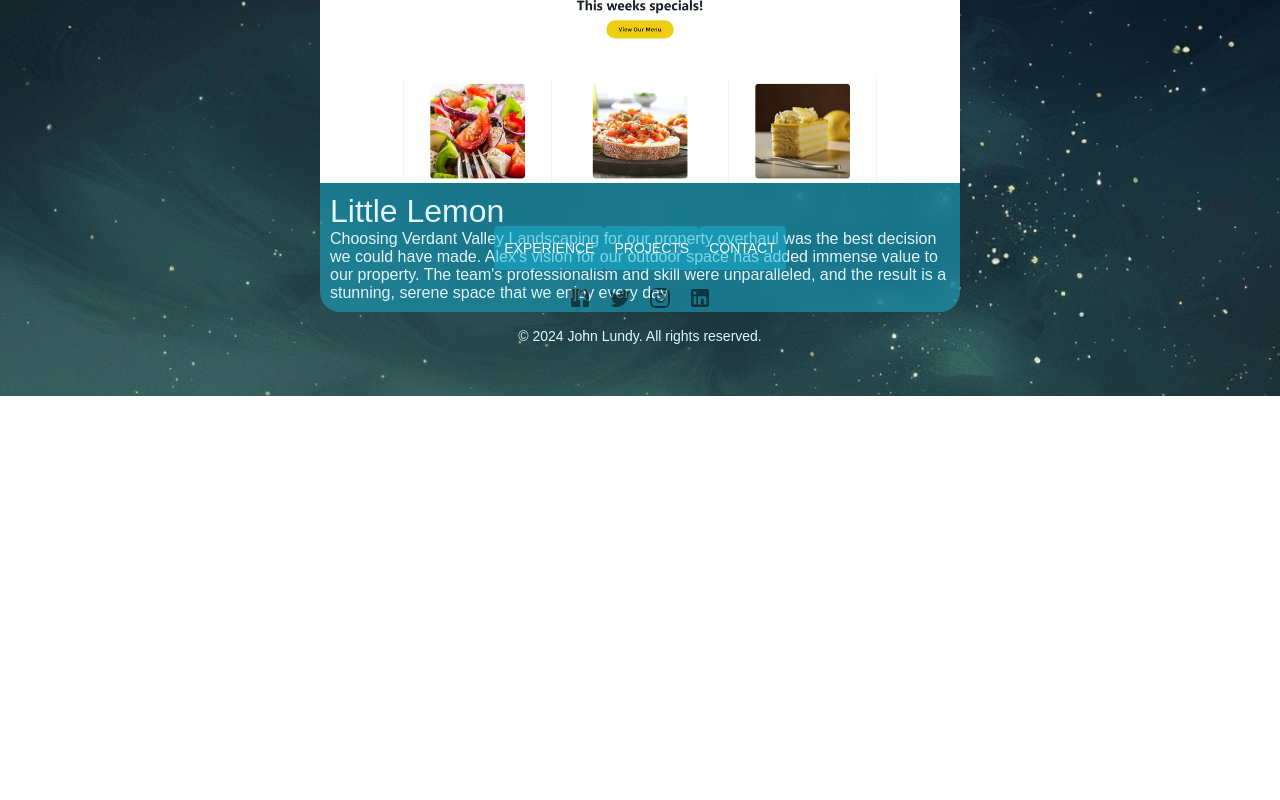
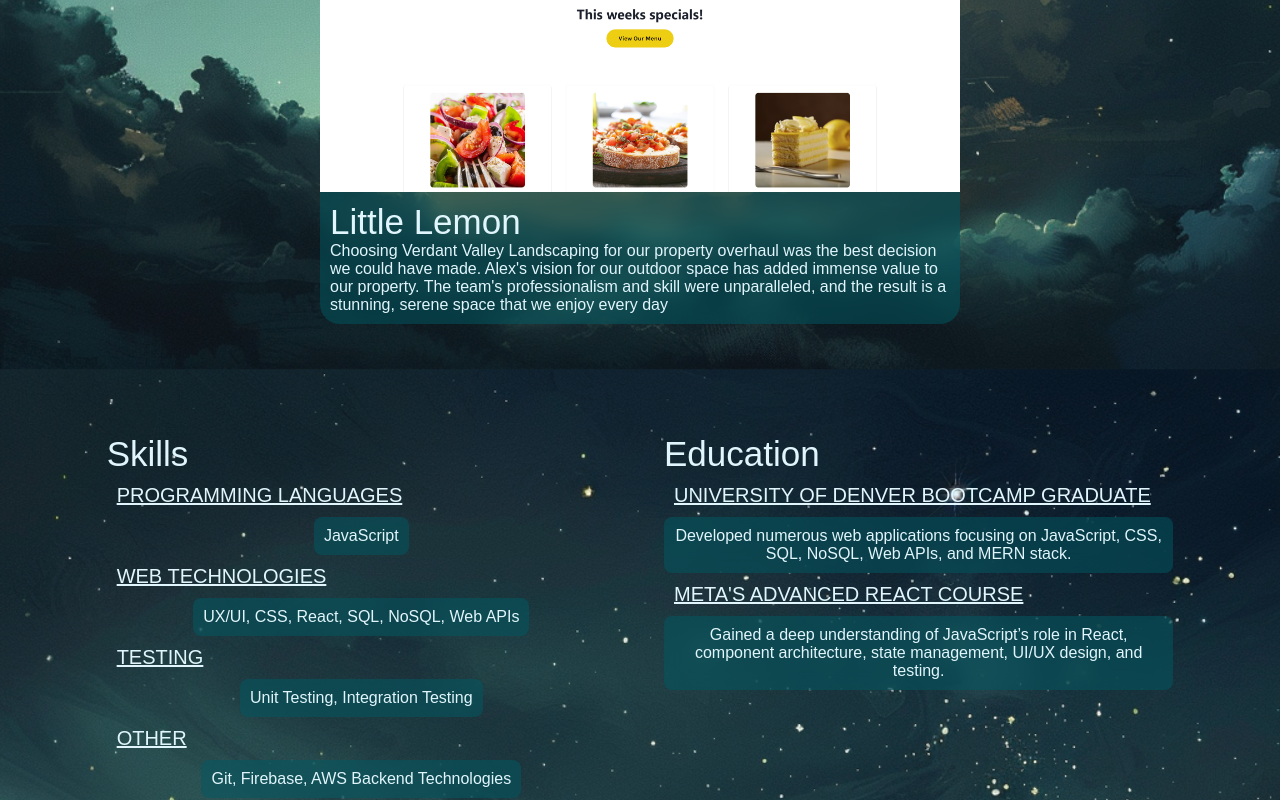
Before and after one commit to johnlundy94/full-stack-portfolio, a React (Create React App) app: page / in a window 1280 px wide. Shown: the part 2000-2800 px from the top of the page. Before the commit the page ends 2396 px from the top, so only its background shows below. Built offline with nearby package versions, Linux system fonts and the light colour scheme; a web font is replaced by a local one.

Commit message:
Completed Experience section

```diff
--- a/src/App.css
+++ b/src/App.css
@@ -9,6 +9,7 @@ h1 {
   font-family: "Anta", sans-serif;
   font-weight: 400;
   font-style: normal;
+  font-size: 35px;
 }
 
 
--- a/src/Home.css
+++ b/src/Home.css
@@ -1,6 +1,7 @@
 .Home {
     display: grid;
     grid-template-columns: repeat(12, 1fr);
+    grid-template-rows: repeat(5, auto);
     place-content: center;
     transition: all 0.3s ease-in-out;
     background-image: url('./assets/portfolio-background.png');
--- a/src/Home.js
+++ b/src/Home.js
@@ -1,5 +1,4 @@
 import "./Home.css";
-// import Nav from "./components/Nav/Nav";
 import Hero from "./components/Hero/Hero";
 import Experience from "./components/Experience/Experience";
 import Projects from "./components/Projects/Projects";
@@ -9,7 +8,6 @@ import Footer from "./components/Footer/Footer";
 function App() {
   return (
     <div className="Home">
-      {/* <Nav /> */}
       <Hero />
       <Projects />
       <Experience />
--- a/src/components/Experience/Experience.css
+++ b/src/components/Experience/Experience.css
@@ -1,9 +1,73 @@
 .experience-container {
+  padding-top: 100px;
     display: grid;
-    gap: .5rem;
-    grid-template-columns: repeat(3, 1fr);
+    gap: 3rem;
+    grid-template-columns: repeat(4, 1fr);
     grid-column: 2 / span 10;
     max-width: 100%;
-    padding-top: 25vh;
-    padding-bottom: 25vh;
+
   }
+
+  .skills-content{
+    grid-column: span 2;
+  }
+
+  .skills-title {
+    grid-column: 1 / span 2;
+    text-align: left;
+  }
+
+  .education-content{
+    grid-column: 3 / span 2;
+  }
+
+  .education-title{
+    grid-column: 3/span 2;
+    text-align: left;
+  }
+
+  .p-title{
+    text-align: left;
+    padding: 10px;
+    font-size: 20px;
+    text-decoration: underline;
+  }
+
+  .p-content{
+    display: inline-block;
+    text-align: center;
+    width: auto;
+    margin-right: auto;
+    margin-left: auto;
+    backdrop-filter: blur(10px);
+    -webkit-backdrop-filter: blur(10px);
+    background-color: rgba(0, 90, 101, 0.5);
+    border-radius: 8px;
+    padding: 10px;
+  }
+
+  @media (max-width: 900px) {
+    .experience-container {
+        grid-template-columns: 1fr;
+        grid-row: repeat(2, auto);
+      }
+
+      .skills-title {
+        grid-column: 1 ;
+      }
+
+      .skills-content{
+        grid-column: 1 ;
+      }
+
+      .education-content{
+        grid-column: 1 ;
+        grid-row: 2
+      }
+
+      .education-title{
+        grid-column: 1;
+      }
+
+
+  }
--- a/src/components/Experience/Experience.js
+++ b/src/components/Experience/Experience.js
@@ -3,7 +3,31 @@ import "./Experience.css";
 function Experience() {
   return (
     <div className="experience-container" id="experience">
-      <h1>Experience</h1>
+      <div className="skills-content">
+        <h1 className="skills-title">Skills</h1>
+        <p className="p-title">PROGRAMMING LANGUAGES</p>
+        <p className="p-content">JavaScript</p>
+        <p className="p-title">WEB TECHNOLOGIES</p>
+        <p className="p-content">UX/UI, CSS, React, SQL, NoSQL, Web APIs</p>
+        <p className="p-title">TESTING</p>
+        <p className="p-content">Unit Testing, Integration Testing</p>
+        <p className="p-title">OTHER</p>
+        <p className="p-content">Git, Firebase, AWS Backend Technologies</p>
+      </div>
+
+      <div className="education-content">
+        <h1 className="education-title">Education</h1>
+        <p className="p-title">UNIVERSITY OF DENVER BOOTCAMP GRADUATE</p>
+        <p className="p-content">
+          Developed numerous web applications focusing on JavaScript, CSS, SQL,
+          NoSQL, Web APIs, and MERN stack.
+        </p>
+        <p className="p-title">META'S ADVANCED REACT COURSE</p>
+        <p className="p-content">
+          Gained a deep understanding of JavaScript’s role in React, component
+          architecture, state management, UI/UX design, and testing.
+        </p>
+      </div>
     </div>
   );
 }
--- a/src/components/Hero/Hero.css
+++ b/src/components/Hero/Hero.css
@@ -44,7 +44,7 @@
   grid-row: 3 / span 2;
   backdrop-filter: blur(10px);
   -webkit-backdrop-filter: blur(10px);
-  background-color: rgba(24, 181, 215, 0.5);
+  background-color: rgba(0, 90, 101, 0.5);
   padding: 1rem;
   border-radius: 8px;
 }
--- a/src/components/Projects/Projects.css
+++ b/src/components/Projects/Projects.css
@@ -4,7 +4,6 @@
     grid-template-rows: repeat(6, auto);
     grid-column: 2 / span 10;
     max-width: 100%;
-    height: 100vh;
     padding-top: 340px;
   }
 
@@ -34,7 +33,7 @@
     text-align: left;
     backdrop-filter: blur(10px);
     -webkit-backdrop-filter: blur(10px);
-    background-color: rgba(24, 181, 215, 0.5);
+    background-color: rgba(0, 90, 101, 0.5);
     border-bottom-left-radius: 20px;
     border-bottom-right-radius: 20px;
     padding: 10px;
--- a/src/muiTheme.js
+++ b/src/muiTheme.js
@@ -21,14 +21,14 @@ const muiTheme = createTheme({
           fontFamily: '"Anta", sans-serif',
           fontWeight: "400",
           fontStyle: "normal",
-          backgroundColor: "rgba(24, 181, 215, 0.5)",
+          backgroundColor: "rgba(0, 90, 101, 0.5)",
         },
       },
     },
     MuiMenu: {
       styleOverrides: {
         paper: {
-          backgroundColor: "rgba(24, 181, 215, 0.5)",
+          backgroundColor: "rgba(0, 90, 101, 0.5)",
         },
       },
     },
```
